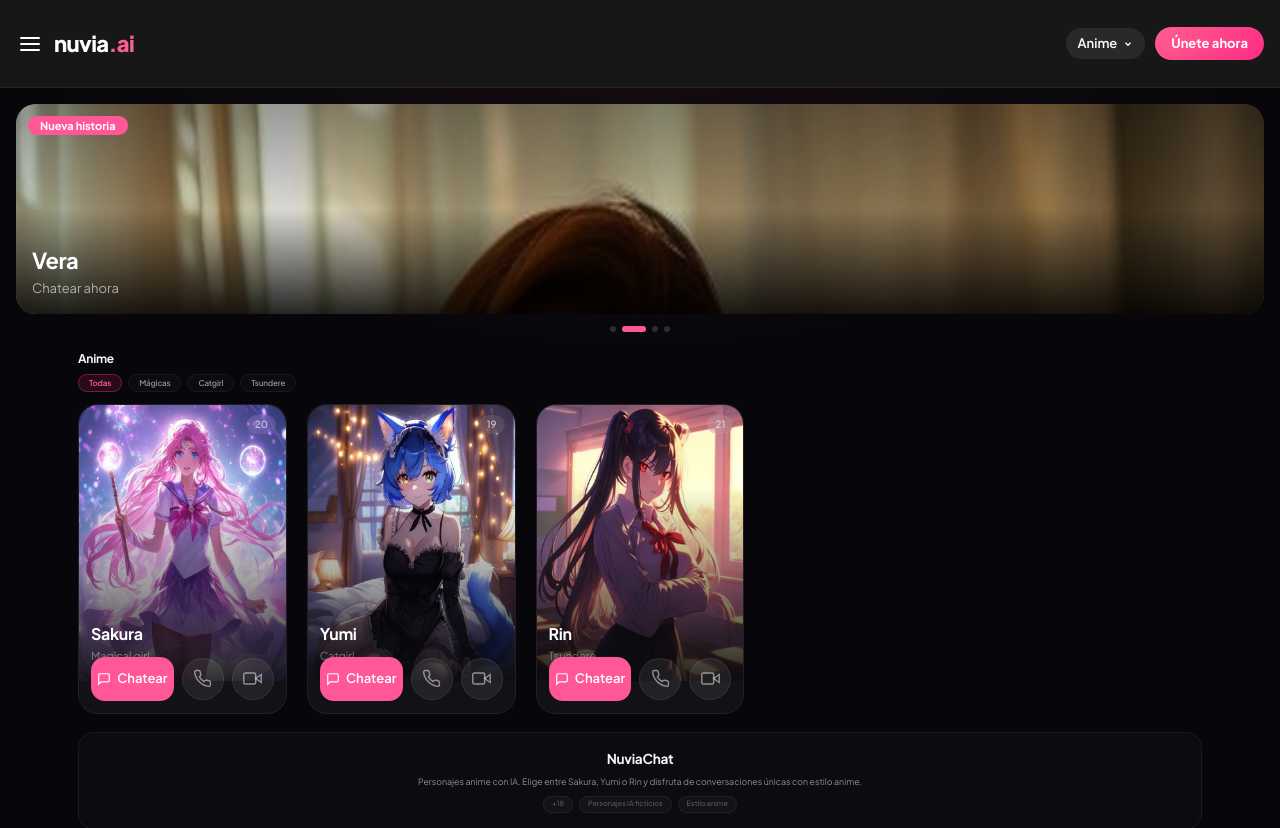
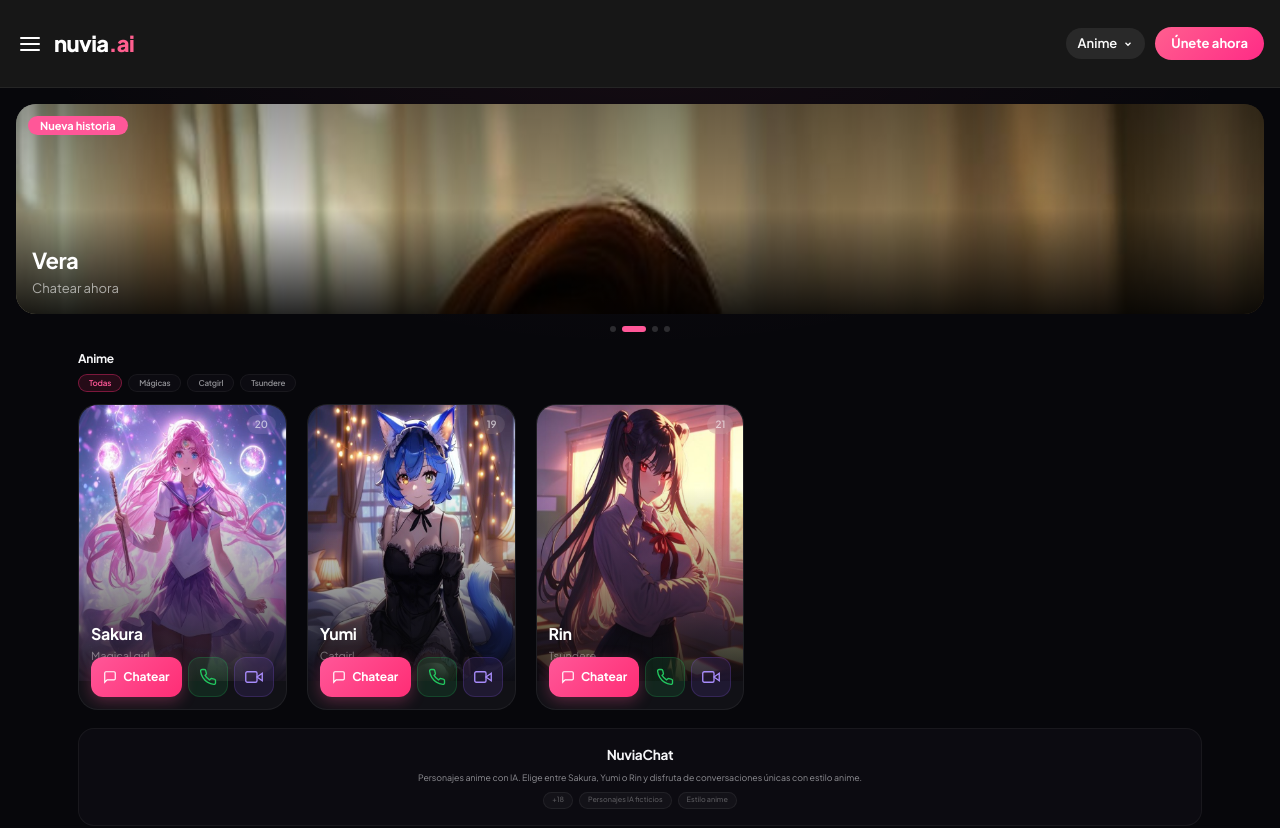
Before and after one commit to 3737631/luciaia, a Next.js app: page /luciaia/anime in a window 1280 px wide. Shown: the top 828 px of the page. Built offline with nearby package versions, Linux system fonts and the light colour scheme.

Commit message:
improve chat/call/videocall buttons: gradient pink chat, green call icon, purple video icon, hover effects, rounded corners

```diff
--- a/src/components/GirlCard.tsx
+++ b/src/components/GirlCard.tsx
@@ -141,7 +141,7 @@ export default function GirlCard({ girl, index = 0 }: { girl: Girl; index?: numb
         style={{
           display: "flex",
           alignItems: "center",
-          gap: 8,
+          gap: 6,
           padding: "0 12px 12px",
           marginTop: -24,
           position: "relative",
@@ -156,16 +156,19 @@ export default function GirlCard({ girl, index = 0 }: { girl: Girl; index?: numb
             alignItems: "center",
             justifyContent: "center",
             gap: 6,
-            background: "#FF5798",
-            borderRadius: 14,
-            height: 44,
-            fontSize: 13,
-            fontWeight: 600,
+            background: "linear-gradient(135deg, #FF5798, #ff2d75)",
+            borderRadius: 12,
+            height: 40,
+            fontSize: 12,
+            fontWeight: 700,
             color: "#fff",
             textDecoration: "none",
-            lineHeight: 1,
-            transition: "all 250ms ease",
+            letterSpacing: "-0.01em",
+            boxShadow: "0 4px 15px rgba(255,87,152,0.3)",
+            transition: "all 200ms ease",
           }}
+          onMouseEnter={(e) => { e.currentTarget.style.transform = "scale(1.02)"; e.currentTarget.style.boxShadow = "0 6px 20px rgba(255,87,152,0.4)"; }}
+          onMouseLeave={(e) => { e.currentTarget.style.transform = "scale(1)"; e.currentTarget.style.boxShadow = "0 4px 15px rgba(255,87,152,0.3)"; }}
         >
           <svg width="14" height="14" viewBox="0 0 24 24" fill="none" stroke="currentColor" strokeWidth="2">
             <path d="M21 15a2 2 0 0 1-2 2H7l-4 4V5a2 2 0 0 1 2-2h14a2 2 0 0 1 2 2z"/>
@@ -175,40 +178,44 @@ export default function GirlCard({ girl, index = 0 }: { girl: Girl; index?: numb
         <Link
           href={`${basePath}/call/${girl.id}`}
           style={{
-            width: 42,
-            height: 42,
+            width: 40,
+            height: 40,
             display: "flex",
             alignItems: "center",
             justifyContent: "center",
-            borderRadius: "50%",
-            background: "rgba(255,255,255,0.07)",
-            border: "1px solid rgba(255,255,255,0.08)",
-            color: "rgba(255,255,255,0.5)",
-            transition: "all 250ms ease",
+            borderRadius: 12,
+            background: "rgba(34,197,94,0.12)",
+            border: "1px solid rgba(34,197,94,0.2)",
+            color: "#22c55e",
+            transition: "all 200ms ease",
           }}
+          onMouseEnter={(e) => { e.currentTarget.style.background = "rgba(34,197,94,0.2)"; e.currentTarget.style.transform = "scale(1.05)"; }}
+          onMouseLeave={(e) => { e.currentTarget.style.background = "rgba(34,197,94,0.12)"; e.currentTarget.style.transform = "scale(1)"; }}
           title="Llamada"
         >
-          <svg width="19" height="19" viewBox="0 0 24 24" fill="none" stroke="currentColor" strokeWidth="1.8">
+          <svg width="18" height="18" viewBox="0 0 24 24" fill="none" stroke="currentColor" strokeWidth="1.8">
             <path d="M22 16.92v3a2 2 0 0 1-2.18 2 19.79 19.79 0 0 1-8.63-3.07 19.5 19.5 0 0 1-6-6 19.79 19.79 0 0 1-3.07-8.67A2 2 0 0 1 4.11 2h3a2 2 0 0 1 2 1.72 12.84 12.84 0 0 0 .7 2.81 2 2 0 0 1-.45 2.11L8.09 9.91a16 16 0 0 0 6 6l1.27-1.27a2 2 0 0 1 2.11-.45 12.84 12.84 0 0 0 2.81.7A2 2 0 0 1 22 16.92z"/>
           </svg>
         </Link>
         <Link
           href={`${basePath}/call/${girl.id}`}
           style={{
-            width: 42,
-            height: 42,
+            width: 40,
+            height: 40,
             display: "flex",
             alignItems: "center",
             justifyContent: "center",
-            borderRadius: "50%",
-            background: "rgba(255,255,255,0.07)",
-            border: "1px solid rgba(255,255,255,0.08)",
-            color: "rgba(255,255,255,0.5)",
-            transition: "all 250ms ease",
+            borderRadius: 12,
+            background: "rgba(139,92,246,0.12)",
+            border: "1px solid rgba(139,92,246,0.2)",
+            color: "#a78bfa",
+            transition: "all 200ms ease",
           }}
+          onMouseEnter={(e) => { e.currentTarget.style.background = "rgba(139,92,246,0.2)"; e.currentTarget.style.transform = "scale(1.05)"; }}
+          onMouseLeave={(e) => { e.currentTarget.style.background = "rgba(139,92,246,0.12)"; e.currentTarget.style.transform = "scale(1)"; }}
           title="Videollamada"
         >
-          <svg width="19" height="19" viewBox="0 0 24 24" fill="none" stroke="currentColor" strokeWidth="1.8">
+          <svg width="18" height="18" viewBox="0 0 24 24" fill="none" stroke="currentColor" strokeWidth="1.8">
             <polygon points="23 7 16 12 23 17 23 7"/><rect x="1" y="5" width="15" height="14" rx="2" ry="2"/>
           </svg>
         </Link>
```
